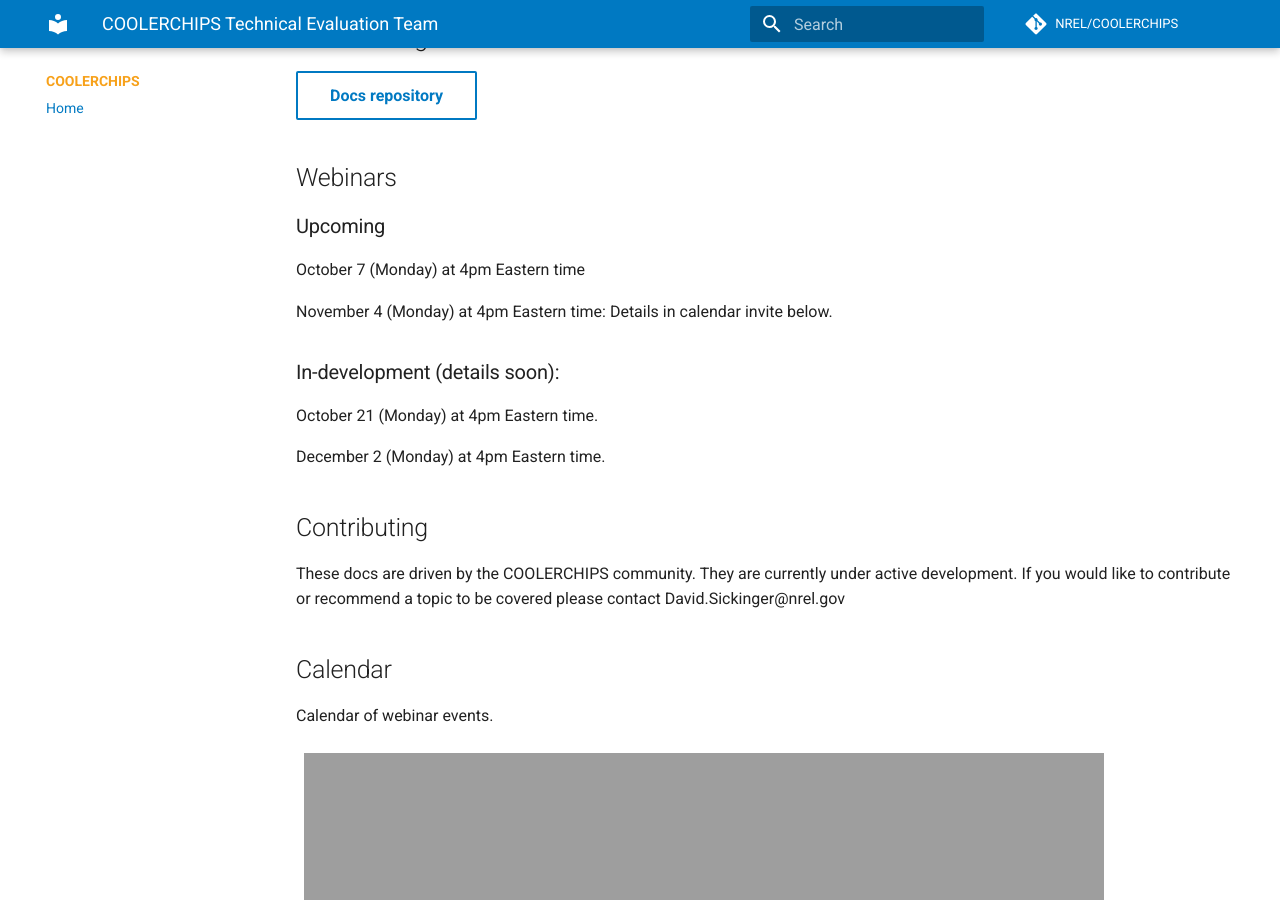
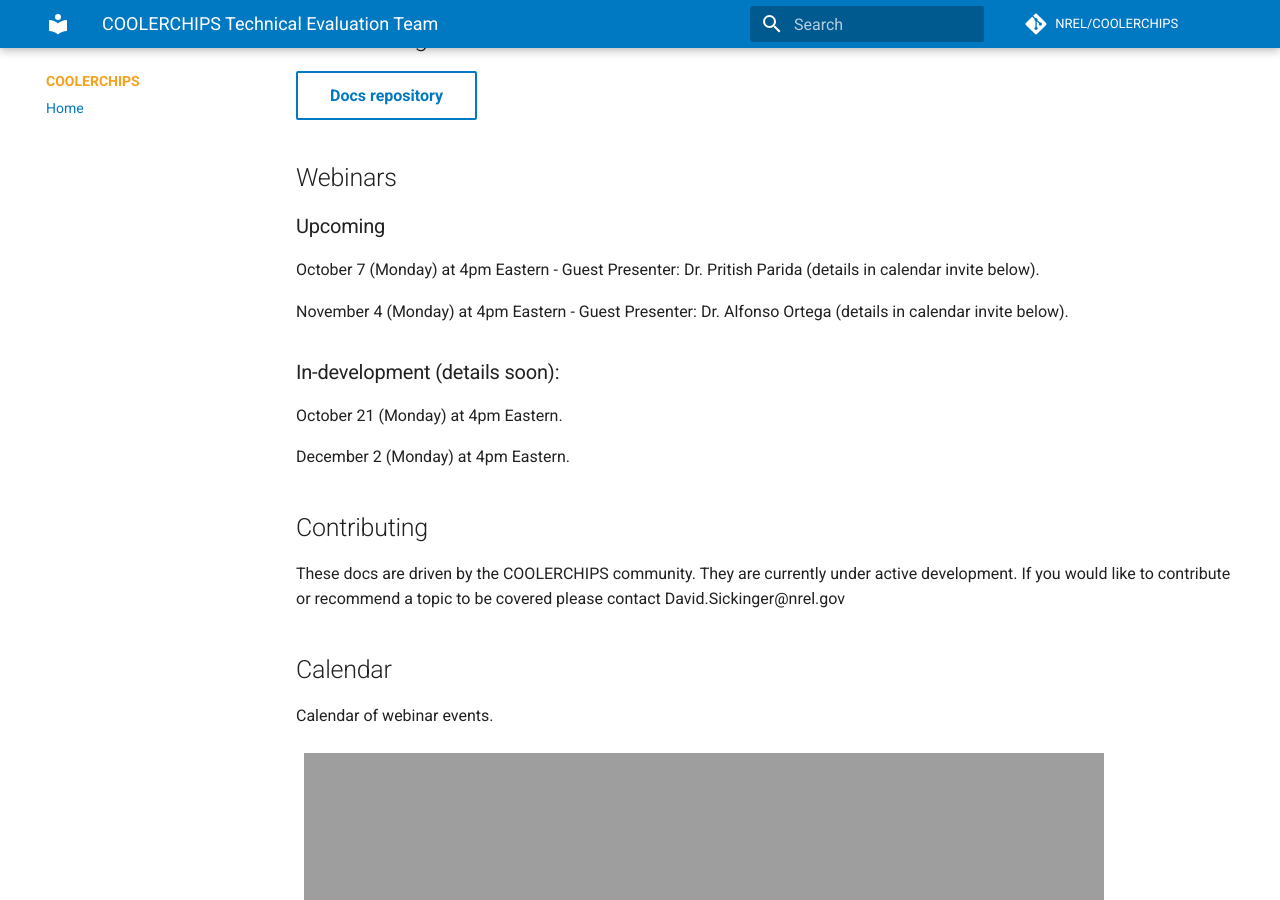
Before and after one commit to NREL/COOLERCHIPS-Technical-Evaluation-Team, an MkDocs documentation site: the page built from docs/index.md, in a window 1280 px wide and 900 px high, scrolled down 302 px. Built offline with MkDocs 1.6.1 and Material for MkDocs 9.7.7, drawn with Linux system fonts in a browser that asks for light colours; comment, search, counter and statistics services are not loaded.

Commit message:
Added Pritish for Oct 7

```diff
--- a/docs/index.md
+++ b/docs/index.md
@@ -16,15 +16,15 @@
 
 ### Upcoming
 
-October 7 (Monday) at 4pm Eastern time
+October 7 (Monday) at 4pm Eastern - Guest Presenter: Dr. Pritish Parida (details in calendar invite below).
 
-November 4 (Monday) at 4pm Eastern time: Details in calendar invite below.
+November 4 (Monday) at 4pm Eastern - Guest Presenter: Dr. Alfonso Ortega (details in calendar invite below).
 
 ### In-development (details soon):
 
-October 21 (Monday) at 4pm Eastern time.
+October 21 (Monday) at 4pm Eastern.
 
-December 2 (Monday) at 4pm Eastern time.
+December 2 (Monday) at 4pm Eastern.
 
 
 ## Contributing
```
